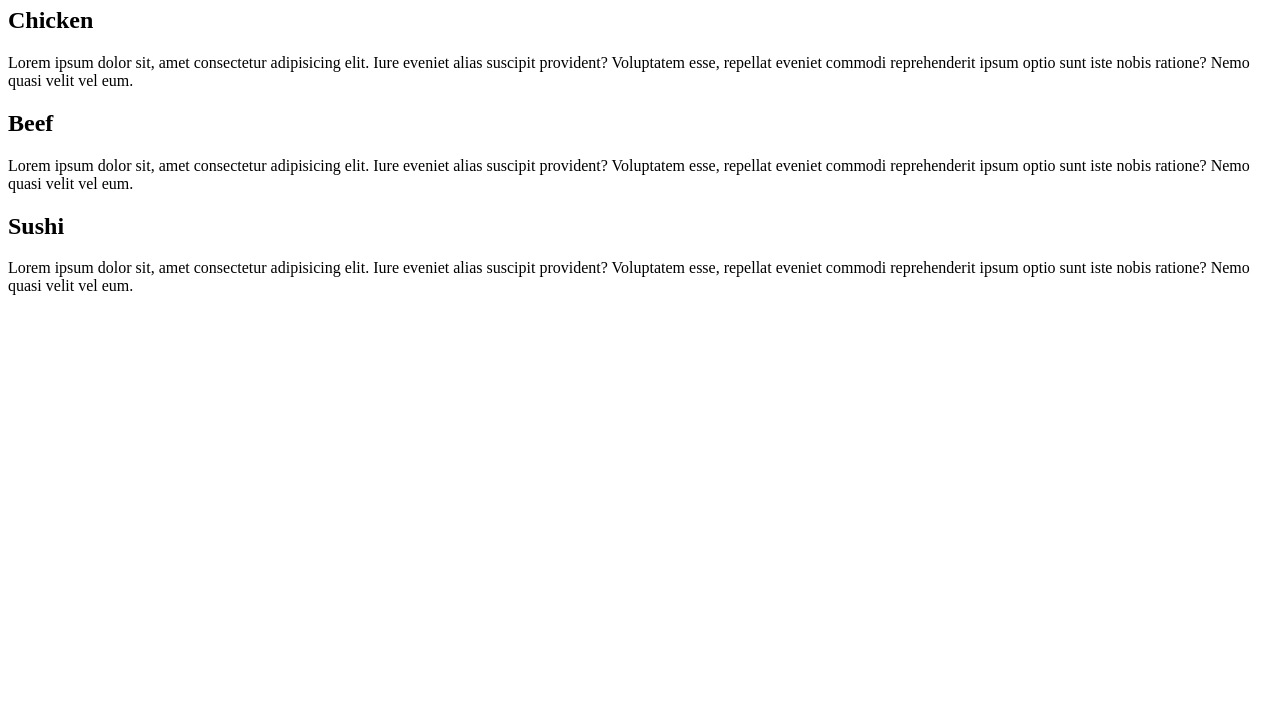
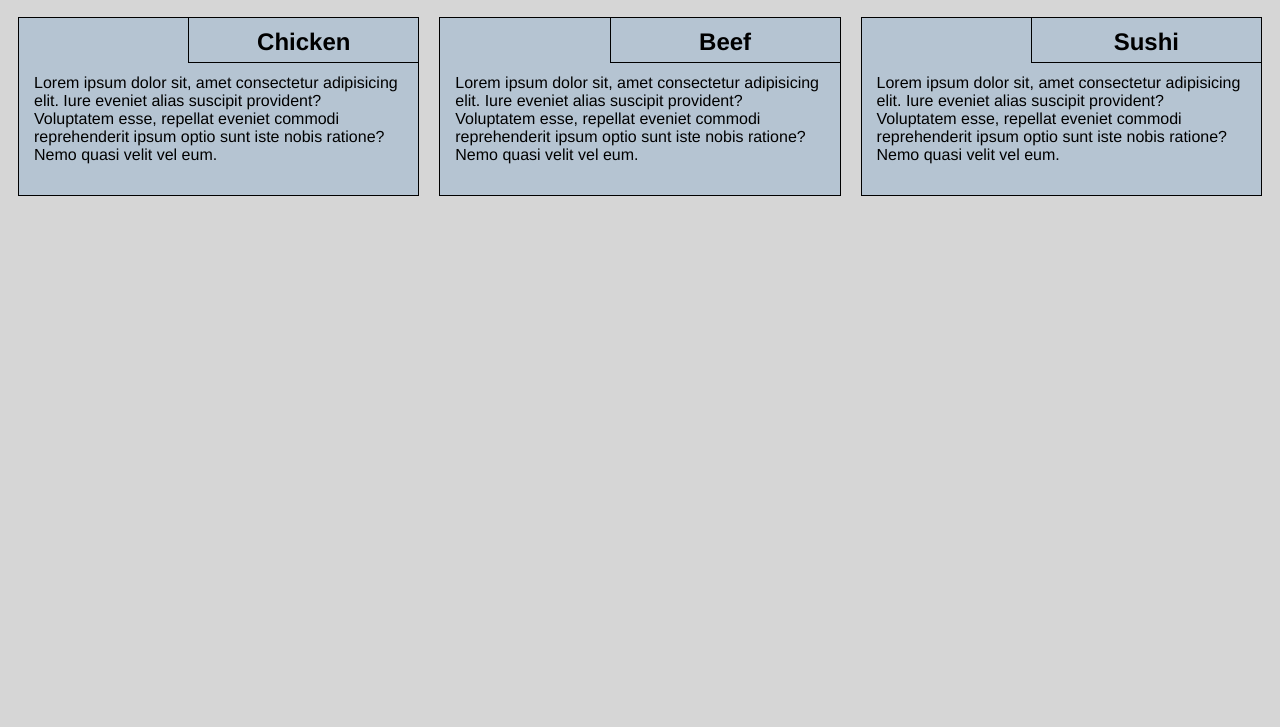
Before and after one commit to akitiashritha/coursera, a plain HTML site: page index.html in a window 1280 px wide. Shown: the part 73-800 px from the top of the page. Drawn offline with Linux system fonts and the light colour scheme.

Commit message:
Update index.html

```diff
--- a/index.html
+++ b/index.html
@@ -5,7 +5,7 @@
     <meta charset="utf-8">
     <meta name="viewport" content="width=device-width, initial-scale=1">
     <title>Assignment Solution for Module 2</title>
-    <link rel="stylesheet" href="css.css">
+    <link rel="stylesheet" href="styling.css">
 </head>
 
 <body>
```
